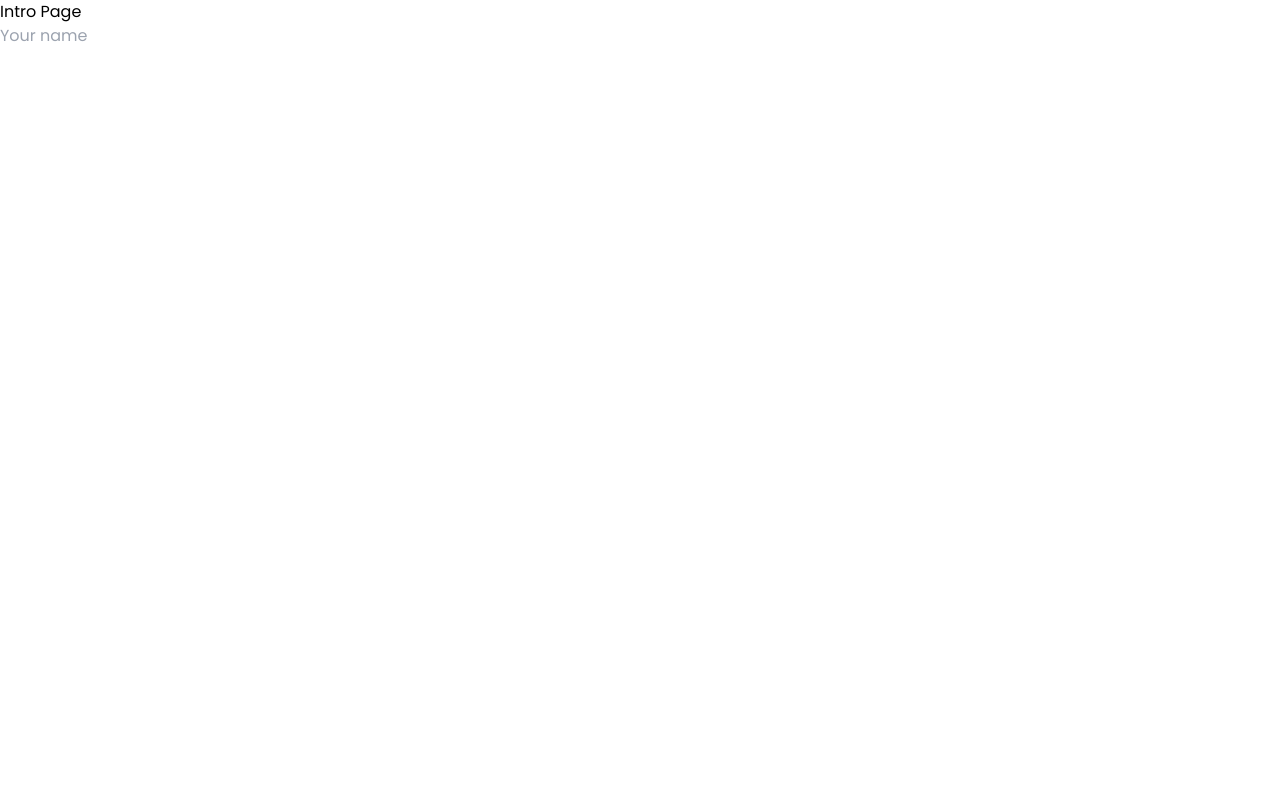
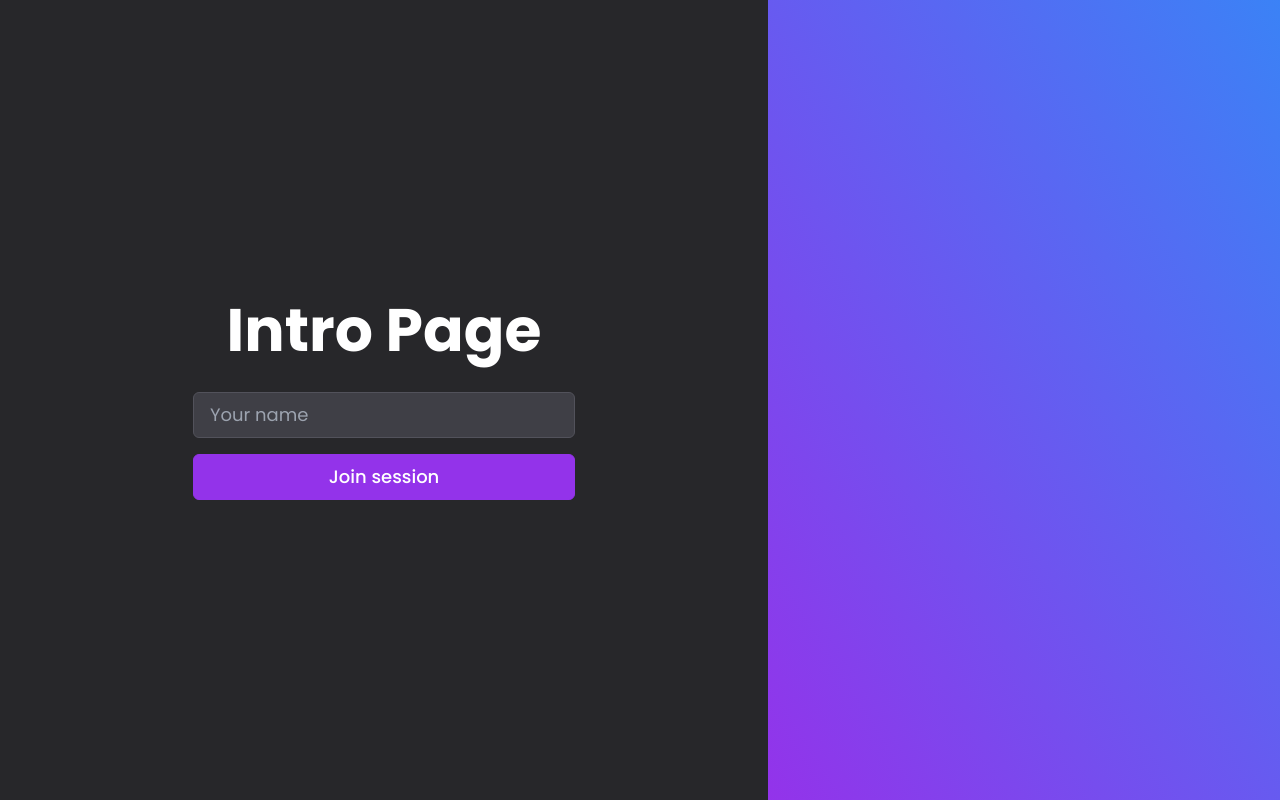
Before and after one commit to HelpMeWithProject/frontend-dev, a Vue app: page / in a window 1280 px wide. Built offline with nearby package versions, Linux system fonts and the light colour scheme.

Commit message:
added an intro page with a form

```diff
--- a/src/introPage/IntroPageView.vue
+++ b/src/introPage/IntroPageView.vue
@@ -1,13 +1,28 @@
 <template>
-  <h1>Intro Page</h1>
-  <form @submit.prevent="console.log('form submitted')">
-    <input type="text" placeholder="Your name" />
-  </form>
+  <div class="flex w-full items-stretch content-stretch h-screen">
+    <div
+      class="p-8 flex items-center justify-center bg-zinc-800 text-white w-3/5"
+    >
+      <div class="">
+        <h1 class="text-6xl text-center mb-8 font-bold">Intro Page</h1>
+        <IntroPageForm />
+      </div>
+    </div>
+    <div class="bg-gradient-to-tr from-purple-600 to-blue-500 w-2/5">
+      &nbsp;
+    </div>
+  </div>
 </template>
 
 <script>
+import IntroPageForm from "@/introPage/components/IntroPageForm.vue";
+
 export default {
   name: "IntroPageView",
+
+  components: {
+    IntroPageForm,
+  },
 };
 </script>
 
--- /dev/null
+++ b/src/introPage/components/IntroPageForm.vue
@@ -0,0 +1,42 @@
+<template>
+  <form
+    @submit.prevent="handleFormSubmission"
+    class="flex flex-col gap-4 max-w-96"
+  >
+    <input
+      class="border text-lg border-zinc-600 px-4 p-2 rounded-md bg-zinc-700 focus:outline-purple-700 focus:outline-none"
+      type="text"
+      required
+      placeholder="Your name"
+      v-model="name"
+    />
+
+    <button
+      submit
+      class="px-4 font-medium py-2 border-purple-600 hover:bg-purple-700 transition-all duration-300 text-lg flex justify-center bg-purple-600 rounded-md border"
+    >
+      Join session
+    </button>
+  </form>
+</template>
+
+<script>
+import { user } from "@/store/userStore.js";
+
+export default {
+  name: "IntroPageForm",
+
+  methods: {
+    handleFormSubmission() {
+      user.setName(this.name);
+      this.$router.push("/editor");
+    },
+  },
+
+  data() {
+    return {
+      name: "",
+    };
+  },
+};
+</script>
--- /dev/null
+++ b/src/store/userStore.js
@@ -0,0 +1,8 @@
+import { reactive } from "vue";
+
+export const user = reactive({
+  name: null,
+  setName(name) {
+    this.name = name.replace(" ", "-").toLowerCase();
+  },
+});
```
